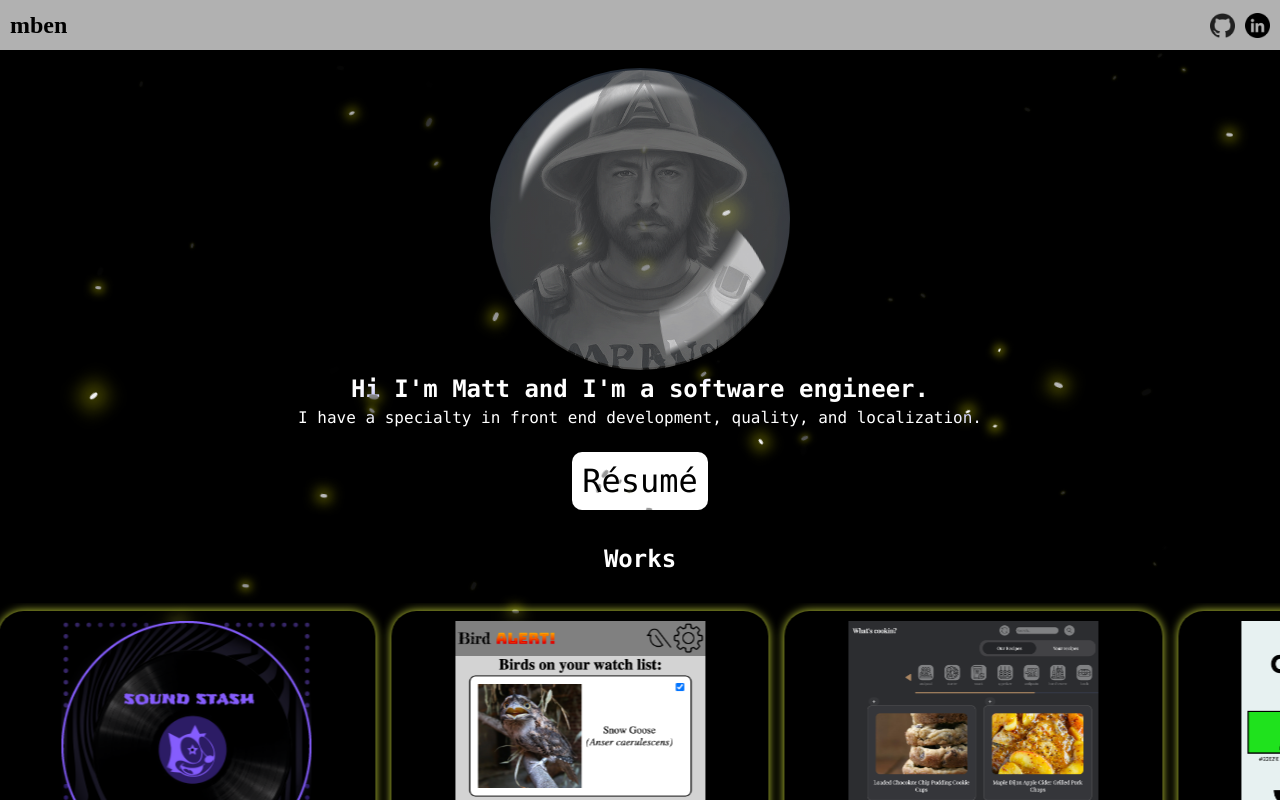
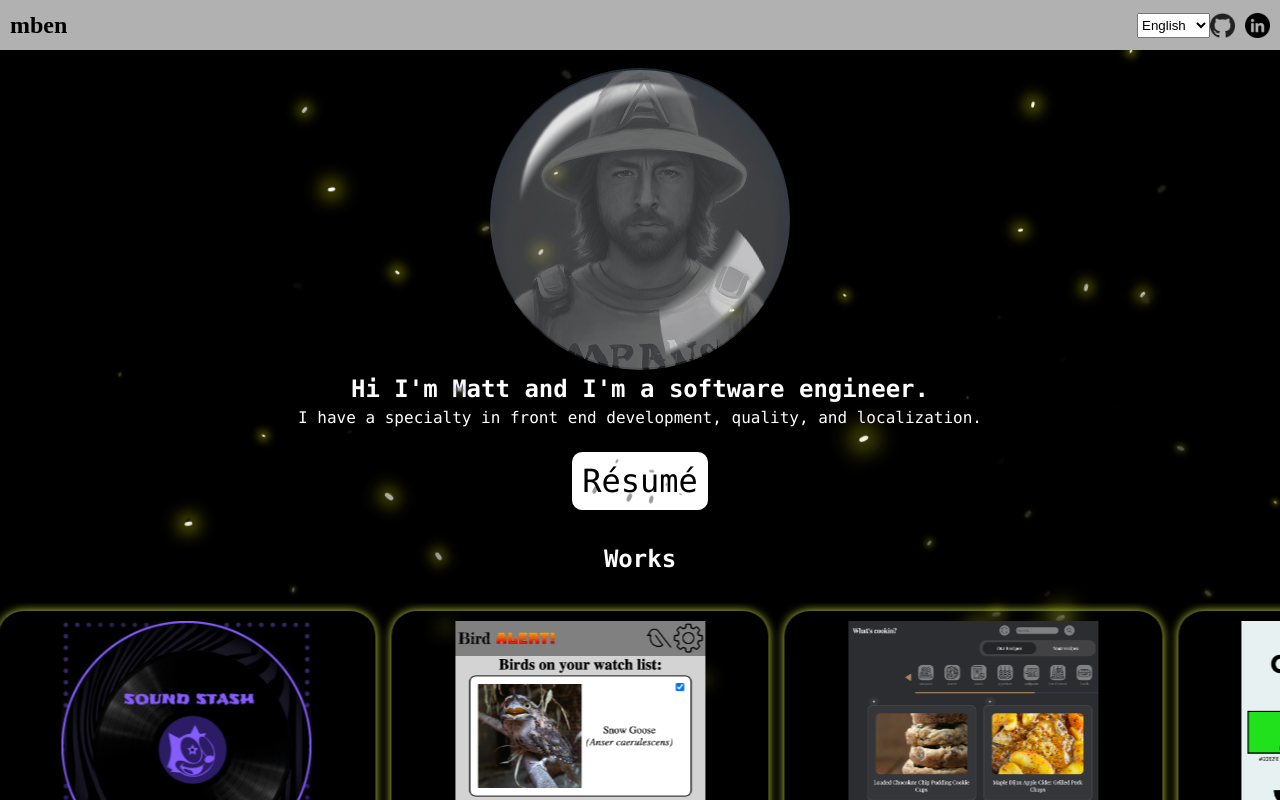
Before and after one commit to mbenfowler/portfolio, a React (Create React App) app: page / in a window 1280 px wide. Shown: the top 800 px of the page. Built offline with nearby package versions, Linux system fonts and the light colour scheme; a web font is replaced by a local one.

Commit message:
Config initial internationalization, add language selector

```diff
--- a/src/components/AboutMe/AboutMe.tsx
+++ b/src/components/AboutMe/AboutMe.tsx
@@ -1,8 +1,12 @@
 import { nanoid } from 'nanoid';
 import { Link } from 'react-router-dom'
+import { useLocale } from '../../context/Locale/LocaleProvider';
 import './AboutMe.scss'
 
 const AboutMe = () => {
+    const { state } = useLocale();
+    const { strings } = state;
+
     const FIREFLY_COUNT = 250;
     let fireflies = [];
     for (let i = 0; i < FIREFLY_COUNT; i++) {
@@ -16,8 +20,8 @@ const AboutMe = () => {
                 <img src={process.env.PUBLIC_URL + '/images/explorermben.png'} alt='me'/>
                 <figure className="ball bubble"></figure>
             </div>
-            <h2>Hi I'm Matt and I'm a software engineer.</h2>
-            <p>I have a specialty in front end development, quality, and localization.</p>
+            <h2>{strings.intro}</h2>
+            <p>{strings.specialties}</p>
             <div>
                 <Link to='/resume'><p id='resumeButton' className='hover'>Résumé</p></Link>
             </div>
--- a/src/components/App/App.tsx
+++ b/src/components/App/App.tsx
@@ -4,12 +4,26 @@ import Home from '../Home/Home'
 import Resume from '../Resume/Resume'
 import Project from '../Project/Project'
 import EmptyState from '../EmptyState/EmptyState'
+import { useLocale } from '../../context/Locale/LocaleProvider'
 import './App.scss';
 
 function App() {
+  const { dispatch } = useLocale();
+
+  const handleRegionChange = (region: string) => {
+    const action = {
+      type: "CHANGE_LOCALE",
+      payload: {
+        region
+      }
+    };
+
+    dispatch(action);
+  };
+
   return (
     <>
-      <Nav />
+      <Nav handleRegionChange={handleRegionChange}/>
       <Routes>
         <Route path='/' element={<Home />} />
           <Route path='/resume' element={<Resume />} />
--- a/src/components/Nav/Nav.tsx
+++ b/src/components/Nav/Nav.tsx
@@ -1,11 +1,28 @@
+import { useState } from 'react'
 import { Link } from 'react-router-dom'
 import './Nav.scss'
 
-const Nav = () => {
+type NavType = {
+    handleRegionChange: Function
+}
+
+const Nav = ({handleRegionChange}: NavType) => {
+    const [selectValue, setSelectValue] = useState<string>('EN')
+
+    const handleFormChange = (e: React.FormEvent<HTMLSelectElement>) => {
+        const target = e.target as HTMLSelectElement
+        setSelectValue(target.value)
+        handleRegionChange(target.value)
+    }
+
     return (
         <nav>
             <Link to='/' className='nav'><h1>mben</h1></Link>
             <div>
+                <select onChange={handleFormChange} name="language-picker-select" value={selectValue}>
+                    <option lang='en' value='EN'>English</option>
+                    <option lang='fr' value='HR'>Croatian</option>
+                </select>
                 <Link to='https://github.com/mbenfowler'>
                     <img src={`${process.env.PUBLIC_URL}/images/github.png`} alt='github'/>
                 </Link>
--- a/src/components/Works/Works.tsx
+++ b/src/components/Works/Works.tsx
@@ -10,6 +10,7 @@ const Works = () => {
         0: { items: 1 },
         568: { items: 2 },
         1024: { items: 3 },
+        2000: { items: 4 }
     };
 
     const works = WORKS_DATA.map(project => {
--- /dev/null
+++ b/src/context/Locale/LocaleProvider.tsx
@@ -0,0 +1,46 @@
+import { createContext, useContext, useReducer } from "react"
+import { LOCALE_STRINGS, REGIONS } from "./constants"
+
+const initialState = {
+    strings: LOCALE_STRINGS[REGIONS.EN]
+}
+
+type InitialContext = {
+    state: typeof initialState;
+    dispatch: React.Dispatch<any>;
+}
+
+const LocaleContext = createContext<InitialContext>({state: initialState, dispatch: () => {}});
+
+const reducer = (state: typeof initialState, action: any) => {
+    switch (action.type) {
+        case "CHANGE_LOCALE": {
+            return {
+                ...state,
+                strings: LOCALE_STRINGS[action.payload.region],
+            //   constants: COUNTRY_CONSTANTS[action.payload.region]
+            }
+        }
+        case "RESET_LOCALE": {
+            return {
+                ...state,
+                strings: LOCALE_STRINGS[REGIONS.EN],
+            //   constants: COUNTRY_CONSTANTS[REGIONS.EN]
+            }
+        }
+        default:
+            return state
+    }
+};
+
+export const LocaleProvider = ({ children }: any) => {
+    const [state, dispatch] = useReducer(reducer, initialState);
+
+    return (
+        <LocaleContext.Provider value={{ state, dispatch }}>
+            {children}
+        </LocaleContext.Provider>
+    );
+};
+
+export const useLocale = () => useContext(LocaleContext);
--- /dev/null
+++ b/src/context/Locale/constants.tsx
@@ -0,0 +1,12 @@
+import enStrings from '../../locales/en.json'
+import hrStrings from '../../locales/hr.json'
+
+export const REGIONS = {
+    'EN': 'EN',
+    'HR': 'HR'
+}
+
+export const LOCALE_STRINGS = {
+    [REGIONS.EN]: enStrings,
+    [REGIONS.HR]: hrStrings
+}
--- a/src/index.tsx
+++ b/src/index.tsx
@@ -4,15 +4,18 @@ import './index.css';
 import App from './components/App/App';
 import reportWebVitals from './reportWebVitals';
 import { BrowserRouter } from 'react-router-dom';
+import { LocaleProvider } from './context/Locale/LocaleProvider';
 
 const root = ReactDOM.createRoot(
   document.getElementById('root') as HTMLElement
 );
 root.render(
   <React.StrictMode>
-    <BrowserRouter>
-      <App />
-    </BrowserRouter>
+    <LocaleProvider>
+      <BrowserRouter>
+        <App />
+      </BrowserRouter>
+    </LocaleProvider>
   </React.StrictMode>
 );
 
--- /dev/null
+++ b/src/locales/en.json
@@ -0,0 +1,4 @@
+{
+    "intro": "Hi I'm Matt and I'm a software engineer.",
+    "specialties": "I have a specialty in front end development, quality, and localization."
+}
--- /dev/null
+++ b/src/locales/hr.json
@@ -0,0 +1,4 @@
+{
+    "intro": "Bok, ja sam Matt i softverski sam inženjer.",
+    "specialties": "Ja sam specijalnost u front end razvoju, kvaliteti i lokalizaciji."
+}
```
